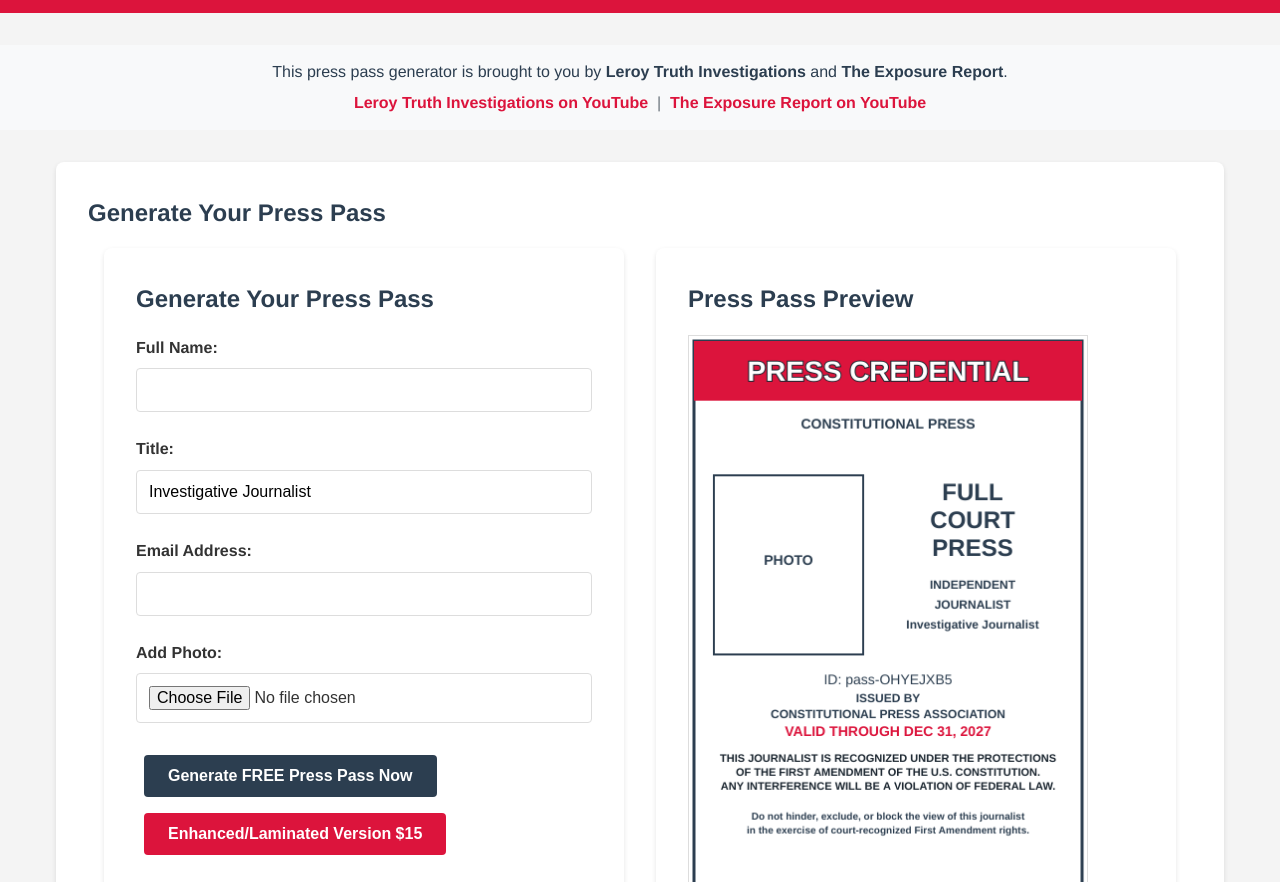
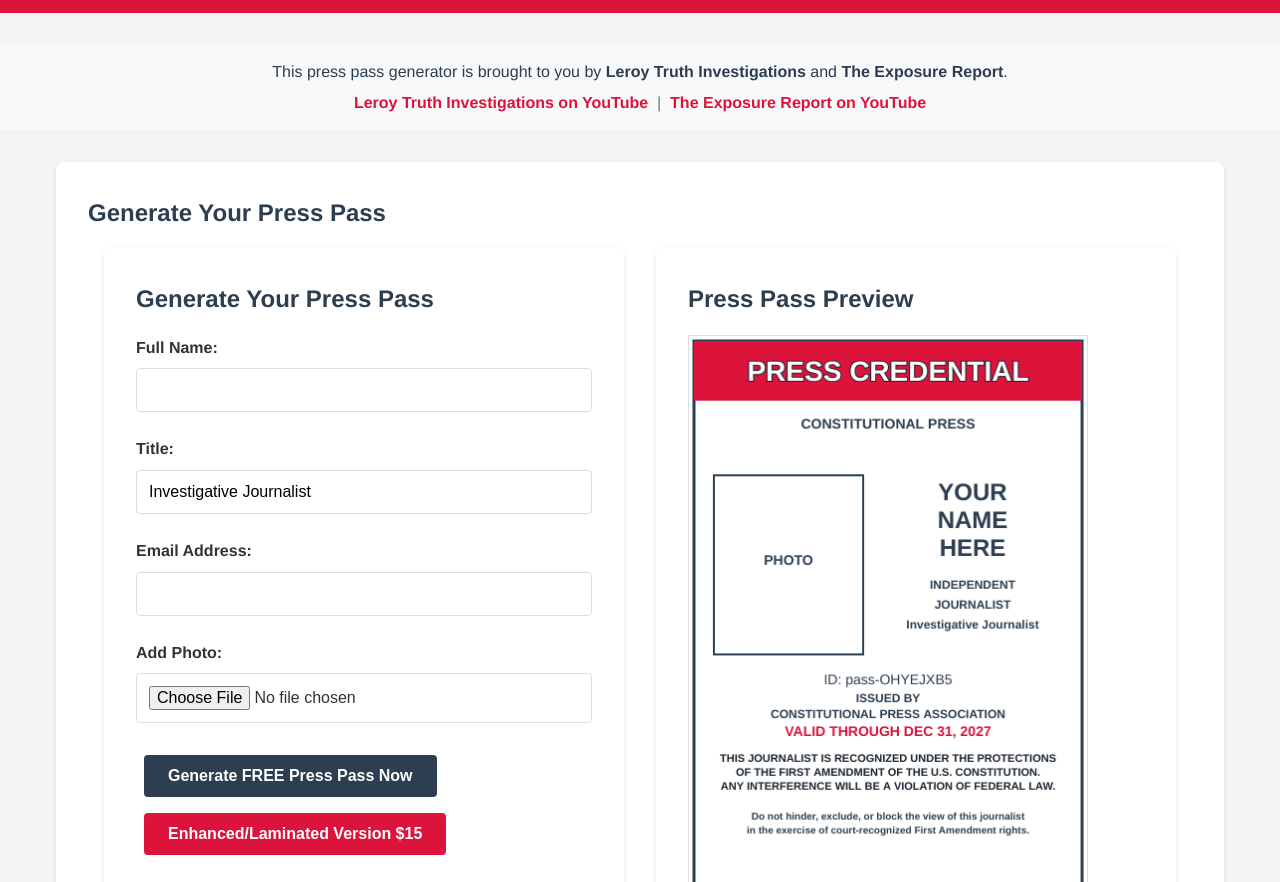
Before and after one commit to patriotnewsactivism/freepresspass, a website: page index.html in a window 1280 px wide. Shown: the part 70-952 px from the top of the page. Drawn offline with Linux system fonts and the light colour scheme.

Commit message:
Replace branding text with passholder name

```diff
--- a/index.html
+++ b/index.html
@@ -333,13 +333,13 @@
       // offset by a consistent spacing to keep the content within the
       // constrained height.
       let yPos = photoY + 25;
-      // Brand lines: FULL / COURT / PRESS.  Use a slightly smaller font
-      // (24px) and 28px line spacing to conserve vertical space.
+      // Draw the passholder's name, split into stacked lines.
       ctx.fillStyle = '#2c3e50';
       ctx.textAlign = 'center';
-      ['FULL', 'COURT', 'PRESS'].forEach(word => {
+      const nameParts = displayName.toUpperCase().split(/\s+/);
+      nameParts.forEach(part => {
         ctx.font = 'bold 24px "Helvetica", Arial, sans-serif';
-        ctx.fillText(word, rightCenterX, yPos);
+        ctx.fillText(part, rightCenterX, yPos);
         yPos += 28;
       });
       // Small gap before role lines
@@ -351,7 +351,6 @@
       yPos += 20;
       ctx.fillText('JOURNALIST', rightCenterX, yPos);
       yPos += 20;
-      // Name already drawn in stacked form above
       // Personal title – smaller size (initial 12px) and scaled if long.
       const titleFontSize = fitText(displayTitle, 12, rightW - 10);
       ctx.font = `bold ${titleFontSize}px "Helvetica", Arial, sans-serif`;
```
